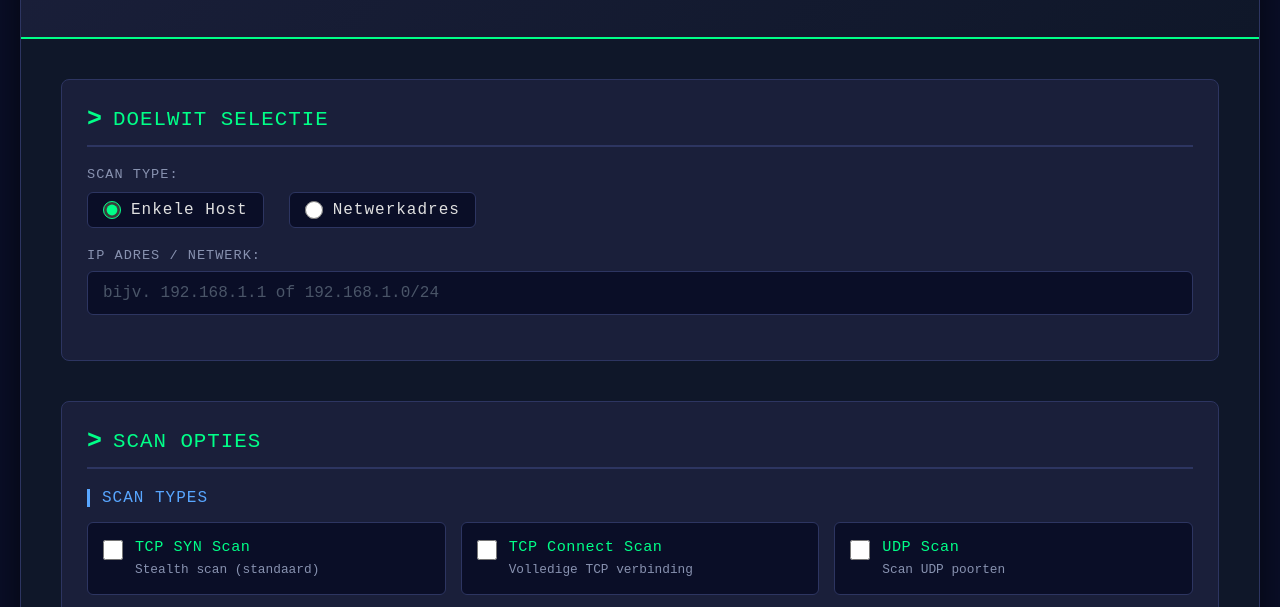
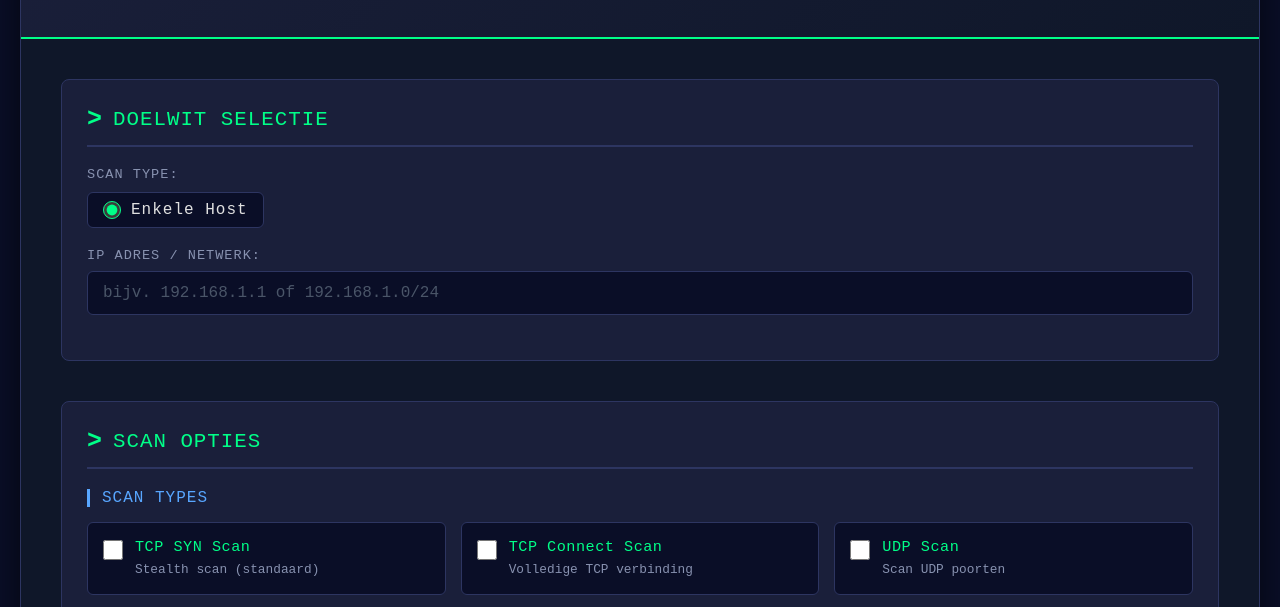
Before and after one commit to IamKenii/nmapscanner, a plain HTML site: page index.html in a window 1280 px wide. Shown: the part 141-748 px from the top of the page. Drawn offline with Linux system fonts and the light colour scheme.

Commit message:
update
Aanpassing gedaan in het selecteren van de netwerk adresen.

```diff
--- a/index.html
+++ b/index.html
@@ -24,10 +24,6 @@
                         <div class="radio-option">
                             <input type="radio" id="single" name="targetType" value="single" checked>
                             <label for="single">Enkele Host</label>
-                        </div>
-                        <div class="radio-option">
-                            <input type="radio" id="network" name="targetType" value="network">
-                            <label for="network">Netwerkadres</label>
                         </div>
                     </div>
                 </div>
```
